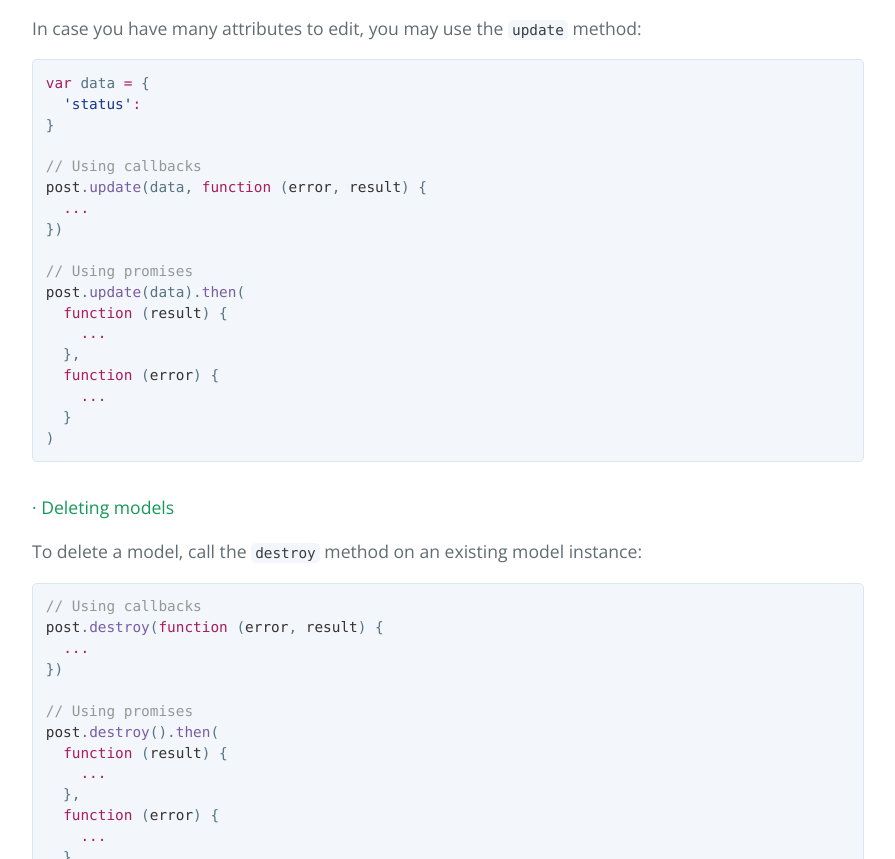
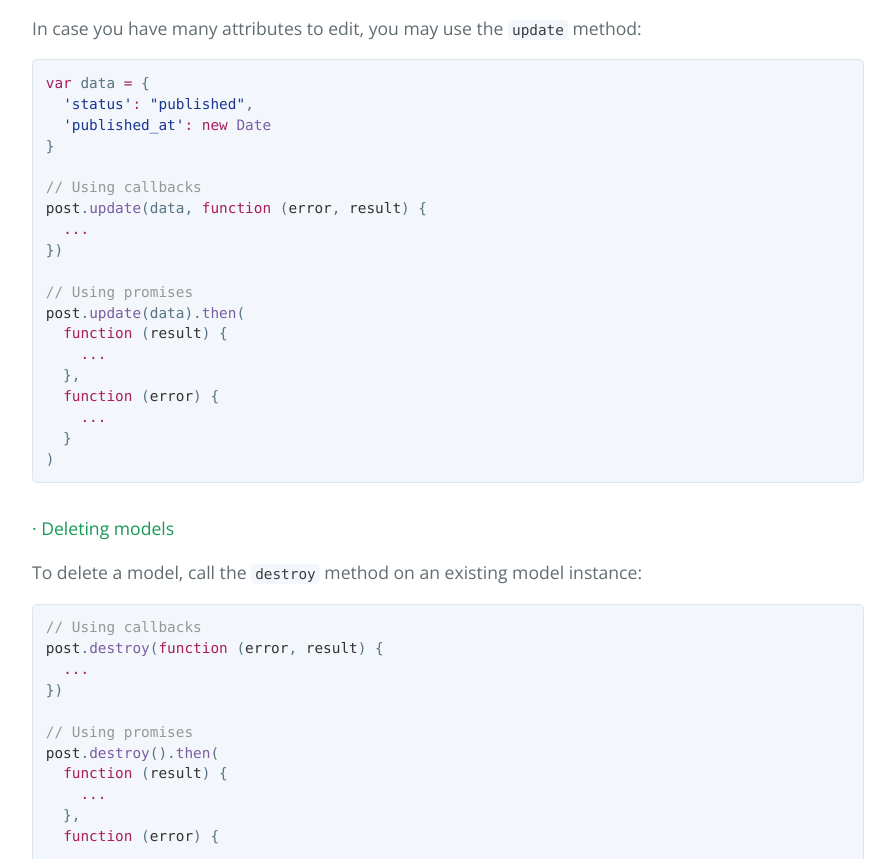
Before and after one commit to vitaminjs/vitamin, a plain HTML site: page index.html in a window 1280 px wide. Shown: the part 5571-6430 px from the top of the page, without its empty margins (192-1087 px from the left). Drawn offline with nearby package versions, Linux system fonts and the light colour scheme.

```diff
--- a/index.html
+++ b/index.html
@@ -248,7 +248,8 @@
 <p>In case you have many attributes to edit, you may use the <code>update</code> method:</p>
 
 <div class="highlight highlight-source-js"><pre><span class="pl-k">var</span> data <span class="pl-k">=</span> {
-  <span class="pl-s"><span class="pl-pds">'</span>status<span class="pl-pds">'</span></span><span class="pl-k">:</span>
+  <span class="pl-s"><span class="pl-pds">'</span>status<span class="pl-pds">'</span></span><span class="pl-k">:</span> <span class="pl-s"><span class="pl-pds">"</span>published<span class="pl-pds">"</span></span>,
+  <span class="pl-s"><span class="pl-pds">'</span>published_at<span class="pl-pds">'</span></span><span class="pl-k">:</span> <span class="pl-k">new</span> <span class="pl-en">Date</span>
 }
 
 <span class="pl-c">// Using callbacks</span>
```
Also changed, not shown: params.json (+1 -1 lines).
